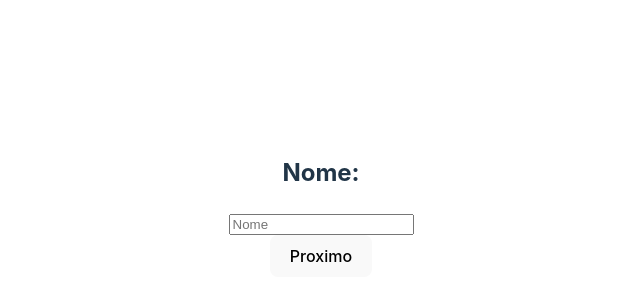
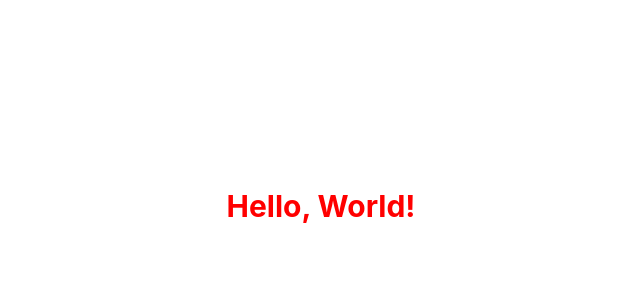
Before and after one commit to MiguelCSVanzela/react-challenges, a React (Vite) app in the folder App/: page / in a window 1280 px wide. Shown: the part 194-494 px from the top of the page, without its empty margins (319-959 px from the left). Built offline with nearby package versions, Linux system fonts and the light colour scheme.

Commit message:
Desafio estilos inline

```diff
--- a/App/src/App.jsx
+++ b/App/src/App.jsx
@@ -1,21 +1,14 @@
 import "./App.css";
-import ClassComponent from "./components/1compProps/ClassComponent";
-import Counter from "./components/1compProps/Counter";
-import HelloWorld from "./components/1compProps/HelloWorld";
-import MapProps from "./components/1compProps/MapProps";
-import TakeProp from "./components/1compProps/TakeProp";
-import ThreeProps from "./components/1compProps/ThreeProps";
-import APISimulator from "./components/2estadoECiclo/APISimulator";
-import Clock from "./components/2estadoECiclo/Clock";
-import MultState from "./components/2estadoECiclo/MultState";
-import ToDo from "./components/2estadoECiclo/ToDo";
-import Toggle from "./components/2estadoECiclo/Toggle";
-import VerifyWidth from "./components/2estadoECiclo/VerifyWidth";
-import DinamicForm from "./components/3eventsForms/DinamicForm";
-import FileUploader from "./components/3eventsForms/FileUploader";
-import FormRegister from "./components/3eventsForms/FormRegister";
-import MultSteps from "./components/3eventsForms/MultSteps";
-import ValidationForm from "./components/3eventsForms/ValidationForm";
+import HelloWorldStyled from "./components/4estilizacao/HelloWorldStyled";
+function App() {
+  return (
+    <div>
+      <HelloWorldStyled />
+    </div>
+  );
+}
+
+export default App;
 
 // const members = [
 //   {
@@ -34,16 +27,3 @@ import ValidationForm from "./components/3eventsForms/ValidationForm";
 //     profissao: "Gamer"
 //   }
 // ]
-
-function App() {
-  return (
-    <>
-      {/* <FormRegister /> */}
-      {/* <ValidationForm /> */}
-      {/* <FileUploader /> */}
-      <MultSteps />
-    </>
-  );
-}
-
-export default App;
--- /dev/null
+++ b/App/src/components/4estilizacao/ExternalStyle.jsx
@@ -0,0 +1 @@
+raf;
--- /dev/null
+++ b/App/src/components/4estilizacao/HelloWorldStyled.jsx
@@ -0,0 +1,16 @@
+import { useState } from "react";
+
+const HelloWorldStyled = () => {
+  const style = {
+    color: "red",
+    fontSize: "20px",
+    backgroundColor: "white",
+  };
+  return (
+    <div style={style}>
+      <h2>Hello, World!</h2>
+    </div>
+  );
+};
+
+export default HelloWorldStyled;
```
Also changed, not shown: package.json (added, +29 -0 lines), 1 other file (tests, documents, lock files or other folders).
